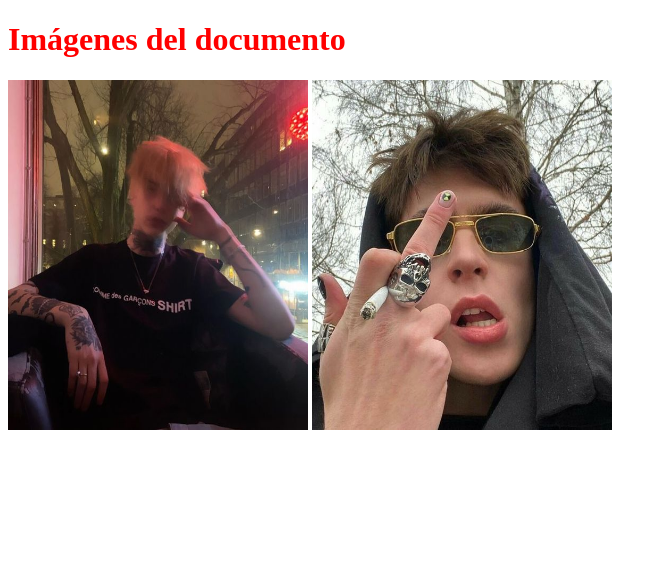
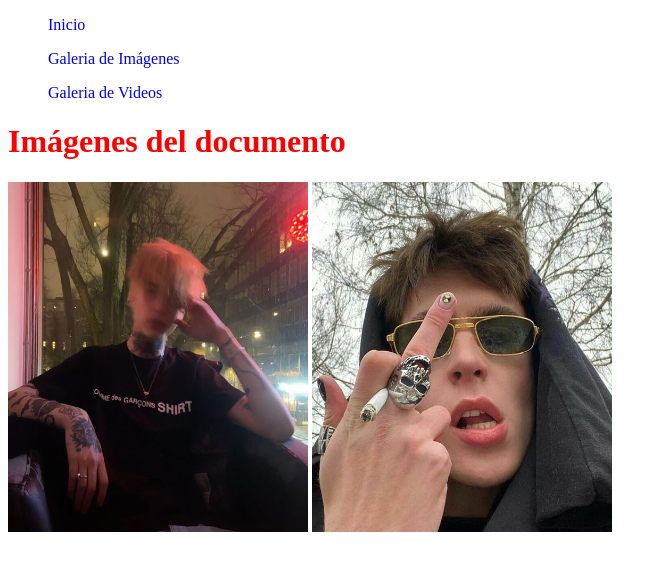
Before and after one commit to samlurk/samlurk.github.ioa, a website: page index.html in a window 1280 px wide. Shown: the whole page, without its empty margins (0-667 px from the left). Drawn offline with Linux system fonts and the light colour scheme.

Commit message:
Creando pages, y agregando mas estilos

```diff
--- a/Css/style.css
+++ b/Css/style.css
@@ -5,3 +5,10 @@
 h1{
     color:red;
 }
+
+ul{
+    list-style-type: none;
+}
+a{
+    text-decoration: none;
+}
--- a/index.html
+++ b/index.html
@@ -8,6 +8,10 @@
     <title>Documento</title>
 </head>
 <body>
+    <ul><li><a href="./index.html">Inicio</a></li></ul>
+    <ul><li><a href="./index.html">Galeria de Imágenes</a></li></ul>
+    <ul><li><a href="./index.html">Galeria de Videos</a></li></ul>
+
     <h1>Imágenes del documento</h1>
     <img class="img-doc"src=img/guy.jpg>
     <img class="img-doc"src=img/guy1.jpg>
```
Also changed, not shown: Pages/galeria-imagenes.html (added, +12 -0 lines), Pages/galeria-videos.html (added, +12 -0 lines).
